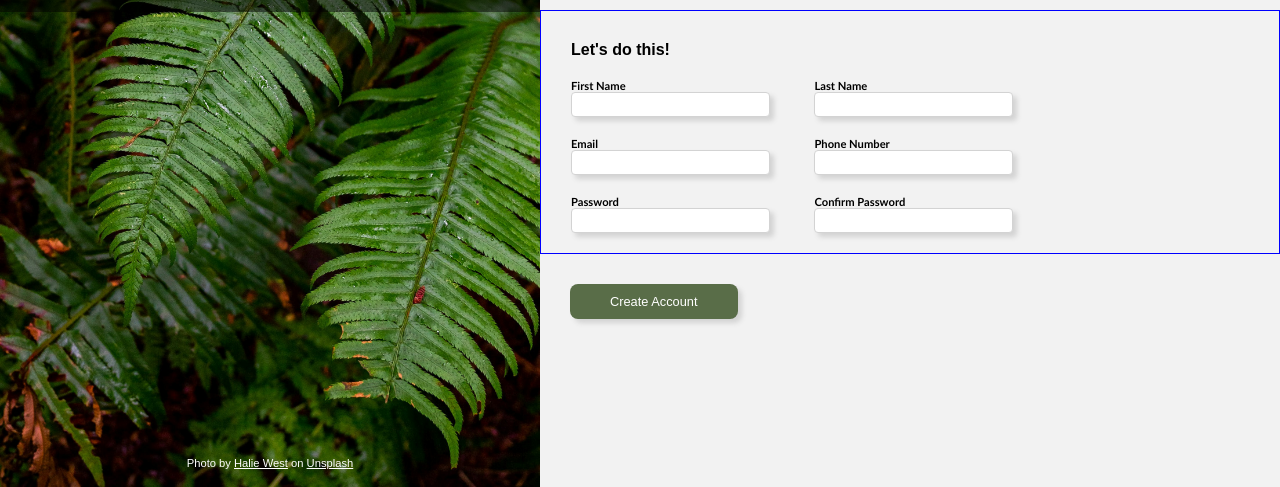
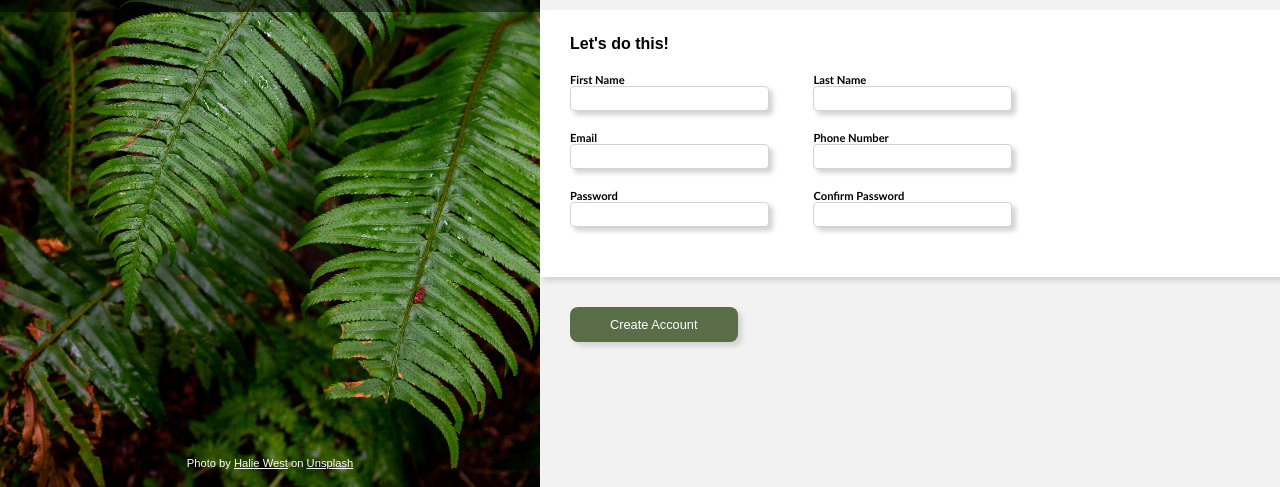
Before and after one commit to jscodin/TOPSignUpForm, a plain HTML site: page index.html in a window 1280 px wide. Shown: the part 313-800 px from the top of the page. Drawn offline with Linux system fonts and the light colour scheme.

Commit message:
Finish styling form background

```diff
--- a/signupform.css
+++ b/signupform.css
@@ -96,11 +96,14 @@ a {
 }
 
 .formBg {
-  border: 1px solid blue;
+  /* border: 1px solid blue; */
   margin-left: -30px;
   padding-left: 30px;
   translate: 0px -30px;
-  padding-top: 30px;
+  padding-top: 25px;
+  padding-bottom: 30px;
+  background-color: white;
+  box-shadow: 4px 4px 5px lightgray;
 }
 
 form {
```
